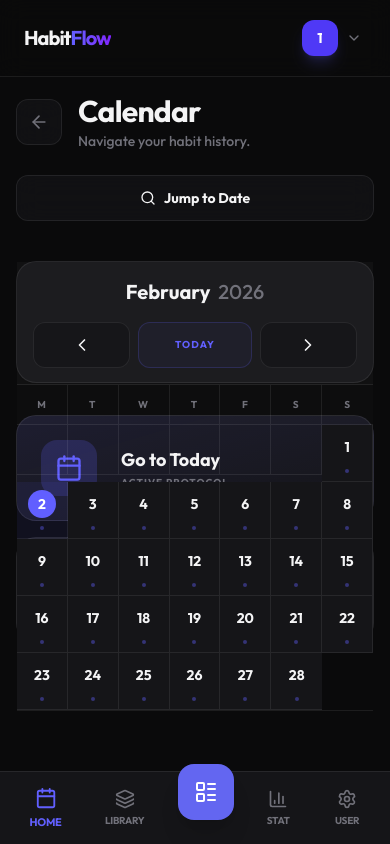
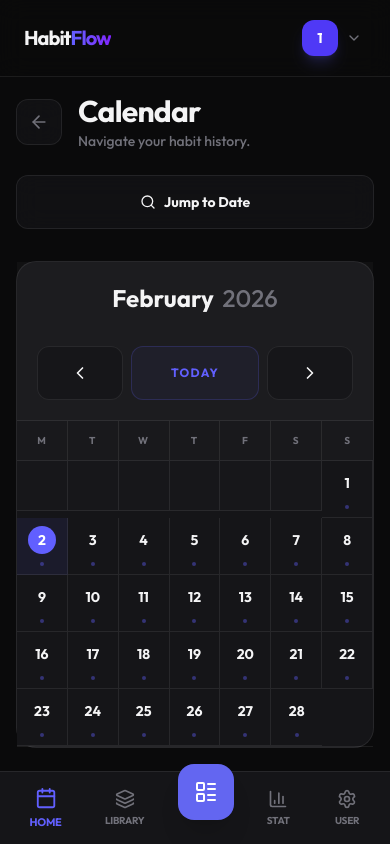
Before and after one commit to FELIX-devop/Habit-Tracker, a React (Vite) app: page /calendar in a window 390 px wide. Built offline with nearby package versions, Linux system fonts and the light colour scheme; no server answers; sample sign-in values are in the browser's storage.

Commit message:
fix: resolve mobile UI clumping and overlapping on CalendarPage

```diff
--- a/src/pages/CalendarPage.tsx
+++ b/src/pages/CalendarPage.tsx
@@ -73,9 +73,9 @@ export default function CalendarPage() {
     const blanks = Array.from({ length: startDay === 0 ? 6 : startDay - 1 }, (_, i) => i);
 
     return (
-        <div className="p-4 sm:p-8 h-full flex flex-col max-w-5xl mx-auto animate-in fade-in slide-in-from-bottom-4 duration-700 pb-32 sm:pb-24">
+        <div className="p-4 sm:p-8 min-h-full flex flex-col max-w-5xl mx-auto animate-in fade-in slide-in-from-bottom-4 duration-700 pb-40 sm:pb-24 space-y-8 sm:space-y-10">
             {/* Header */}
-            <div className="flex flex-col sm:flex-row sm:items-center justify-between gap-6 mb-10">
+            <div className="flex flex-col sm:flex-row sm:items-center justify-between gap-6">
                 <div className="flex items-center gap-4">
                     <button
                         onClick={() => navigate('/tasks')}
@@ -90,7 +90,7 @@ export default function CalendarPage() {
                 </div>
                 <button
                     onClick={handleGoToDate}
-                    className="px-6 py-3 rounded-xl glass hover:bg-[var(--surface-hover)] transition-all text-sm font-bold text-[var(--text-primary)] flex items-center justify-center gap-2"
+                    className="w-full sm:w-auto px-6 py-4 sm:py-3 rounded-xl glass hover:bg-[var(--surface-hover)] transition-all text-sm font-bold text-[var(--text-primary)] flex items-center justify-center gap-2"
                 >
                     <Search className="w-4 h-4" />
                     Jump to Date
@@ -98,16 +98,16 @@ export default function CalendarPage() {
             </div>
 
             {/* Calendar Container */}
-            <div className="premium-card glass sm:flex-1 flex flex-col min-h-0">
+            <div className="premium-card glass sm:flex-1 flex flex-col min-h-fit sm:min-h-0 relative z-10">
                 {/* Month Navigation */}
-                <div className="p-4 sm:p-6 border-b border-[var(--border)] flex flex-col sm:flex-row items-center justify-between gap-4 bg-[var(--surface-muted)]">
+                <div className="p-5 sm:p-6 border-b border-[var(--border)] flex flex-col sm:flex-row items-center justify-between gap-6 bg-[var(--surface-muted)]">
                     <div className="flex items-center gap-4">
-                        <h2 className="text-xl sm:text-2xl font-black text-[var(--text-primary)] whitespace-nowrap">
+                        <h2 className="text-2xl sm:text-2xl font-black text-[var(--text-primary)] whitespace-nowrap">
                             {monthNames[currentMonth]} <span className="text-[var(--text-secondary)] font-medium leading-none ml-1">{currentYear}</span>
                         </h2>
                     </div>
-                    <div className="flex gap-2 w-full sm:w-auto">
-                        <button onClick={handlePrevMonth} className="flex-1 sm:flex-none p-3 rounded-xl glass hover:bg-[var(--surface-hover)] transition-all text-[var(--text-primary)] flex justify-center">
+                    <div className="flex gap-2 w-full sm:w-auto mt-2 sm:mt-0">
+                        <button onClick={handlePrevMonth} className="flex-1 sm:flex-none p-4 sm:p-3 rounded-xl glass hover:bg-[var(--surface-hover)] transition-all text-[var(--text-primary)] flex justify-center items-center">
                             <ChevronLeft className="w-5 h-5" />
                         </button>
                         <button
@@ -116,11 +116,11 @@ export default function CalendarPage() {
                                 setCurrentMonth(n.getMonth());
                                 setCurrentYear(n.getFullYear());
                             }}
-                            className="flex-1 sm:flex-none px-5 py-2 rounded-xl border border-indigo-500/20 bg-indigo-500/5 hover:bg-indigo-500/10 transition-all text-[10px] uppercase tracking-widest font-black text-indigo-500"
+                            className="flex-[1.5] sm:flex-none px-6 py-3 sm:py-2 rounded-xl border border-indigo-500/20 bg-indigo-500/5 hover:bg-indigo-500/10 transition-all text-xs sm:text-[10px] uppercase tracking-widest font-black text-indigo-500"
                         >
                             Today
                         </button>
-                        <button onClick={handleNextMonth} className="flex-1 sm:flex-none p-3 rounded-xl glass hover:bg-[var(--surface-hover)] transition-all text-[var(--text-primary)] flex justify-center">
+                        <button onClick={handleNextMonth} className="flex-1 sm:flex-none p-4 sm:p-3 rounded-xl glass hover:bg-[var(--surface-hover)] transition-all text-[var(--text-primary)] flex justify-center items-center">
                             <ChevronRight className="w-5 h-5" />
                         </button>
                     </div>
@@ -183,7 +183,7 @@ export default function CalendarPage() {
             </div>
 
             {/* Quick Actions Footer */}
-            <div className="grid grid-cols-1 sm:grid-cols-2 gap-4 mt-8">
+            <div className="grid grid-cols-1 sm:grid-cols-2 gap-4 mt-12 sm:mt-8 pb-10 sm:pb-0">
                 <button
                     onClick={() => navigate(`/habits/${getLocalDateString(new Date())}`)}
                     className="p-6 premium-card bg-gradient-to-br from-indigo-500/10 to-transparent flex items-center gap-6 group"
```
